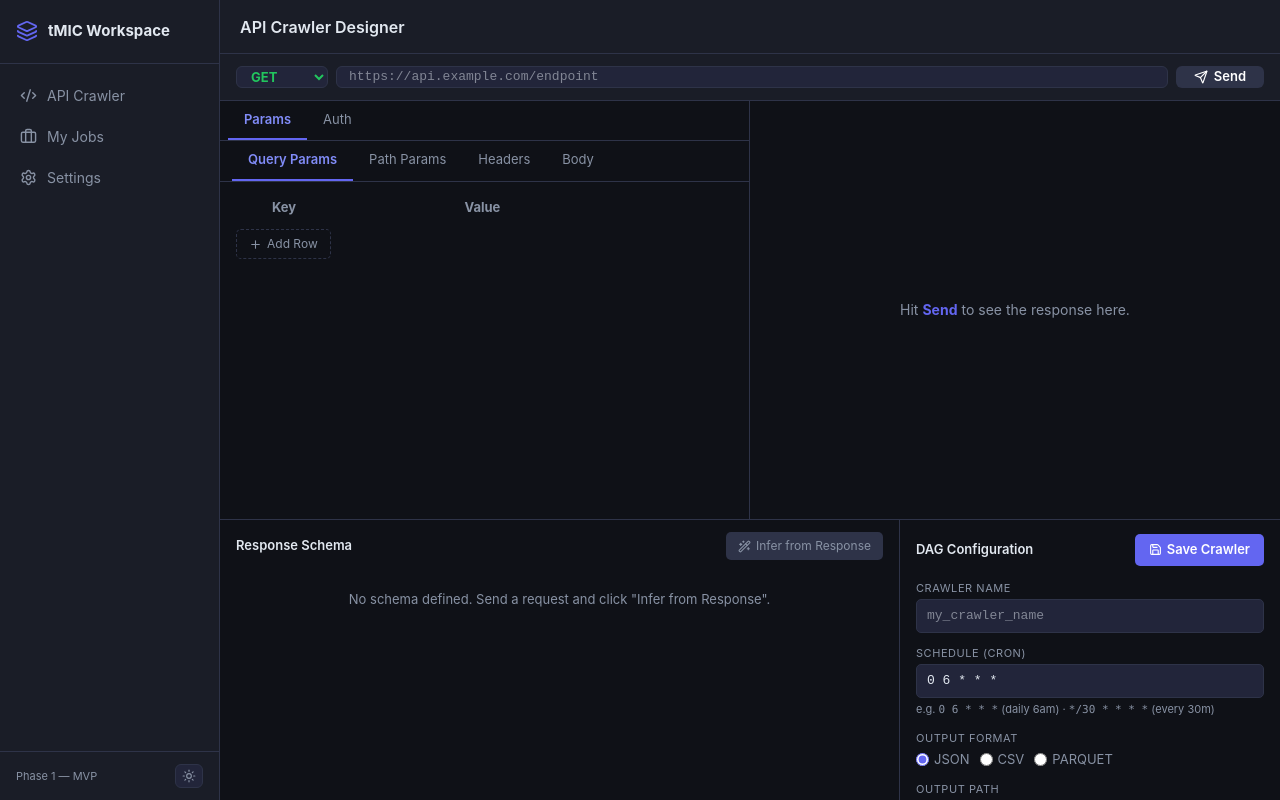
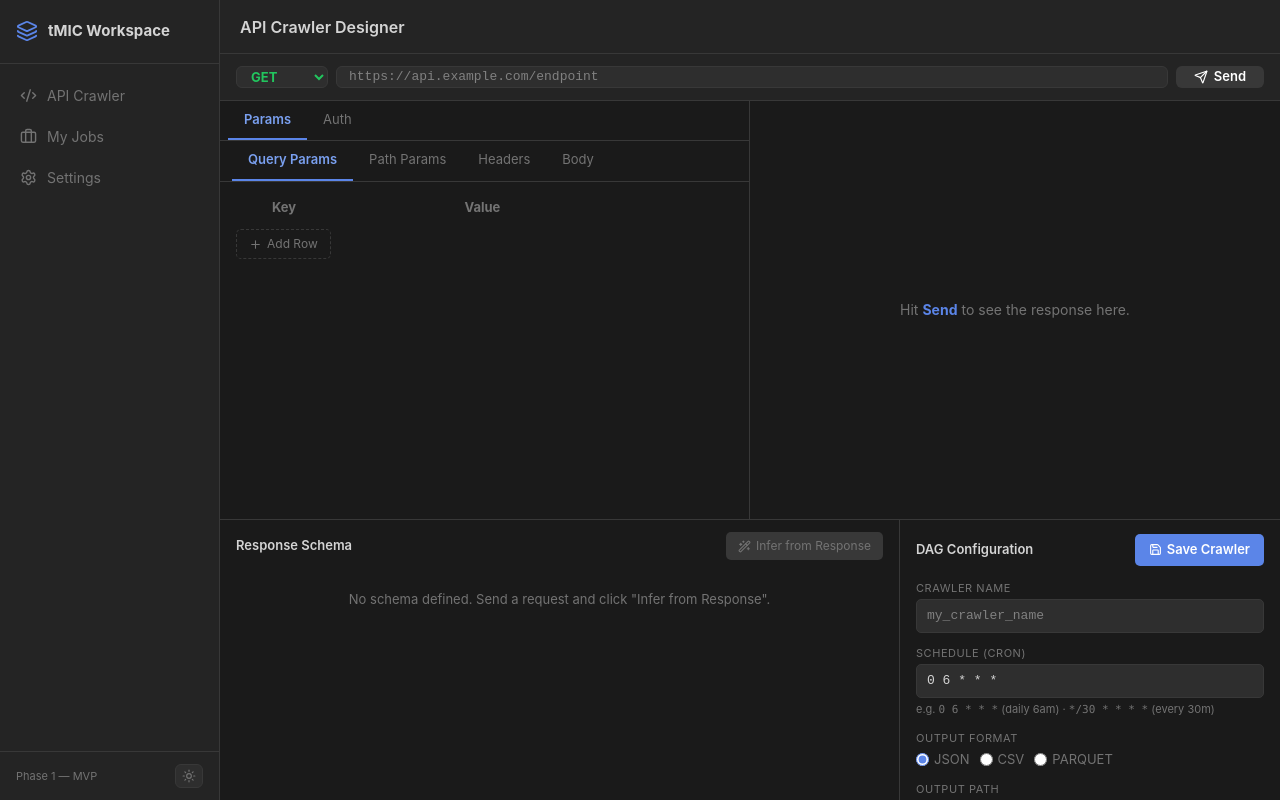
Before and after one commit to hwchiu/eggroll, a Next.js app: page /api-crawler in a window 1280 px wide. Built offline with nearby package versions, Linux system fonts and the light colour scheme.

Commit message:
feat: update CSS to professional dark palette, add method badge classes

```diff
--- a/app/globals.css
+++ b/app/globals.css
@@ -1,19 +1,42 @@
 @import "tailwindcss";
 
 :root {
-  --bg-base:      #0f1117;
-  --bg-surface:   #1a1d27;
-  --bg-elevated:  #22253a;
-  --border:       #2e3348;
-  --text-primary: #e2e8f0;
-  --text-muted:   #8892a4;
-  --accent:       #6366f1;
-  --accent-hover: #818cf8;
-  --success:      #22c55e;
-  --warning:      #f59e0b;
-  --danger:       #ef4444;
-  --info:         #3b82f6;
+  /* ── Professional Dark Palette ── */
+  --bg-base:        #1a1a1a;
+  --bg-surface:     #242424;
+  --bg-elevated:    #2e2e2e;
+  --bg-hover:       #333333;
+  --border:         #383838;
+  --text-primary:   #d4d4d4;
+  --text-muted:     #737373;
+  --text-dim:       #4a4a4a;
+  --accent:         #5b85e8;
+  --accent-hover:   #7aa0f0;
+  --success:        #6bbd72;
+  --warning:        #e5a050;
+  --danger:         #e06060;
+  /* Method colours */
+  --method-get:     #6bbd72;
+  --method-post:    #e5a050;
+  --method-put:     #7b9ee8;
+  --method-patch:   #b388e8;
+  --method-delete:  #e06060;
 }
+
+/* ─── Method badges ─── */
+.method-badge {
+  font-size: 11px;
+  font-weight: 700;
+  padding: 2px 6px;
+  border-radius: 3px;
+  font-family: monospace;
+  letter-spacing: 0.04em;
+}
+.method-get    { color: var(--method-get);    background: rgba(107,189,114,0.12); }
+.method-post   { color: var(--method-post);   background: rgba(229,160, 80,0.12); }
+.method-put    { color: var(--method-put);    background: rgba(123,158,232,0.12); }
+.method-patch  { color: var(--method-patch);  background: rgba(179,136,232,0.12); }
+.method-delete { color: var(--method-delete); background: rgba(224, 96, 96,0.12); }
 
 /* ─── Light mode overrides ─── */
 html.light {
```
